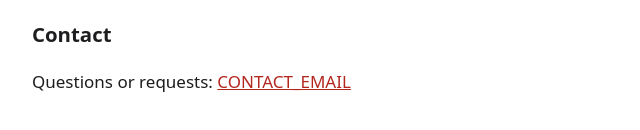
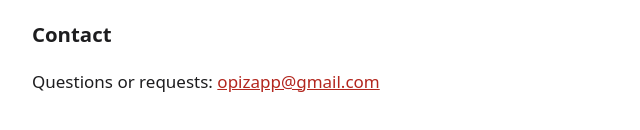
Before and after one commit to CuteySamurai/GoodBP, a plain HTML site: page docs/privacy.html in a window 1280 px wide. Shown: the part 2334-2464 px from the top of the page, 248-888 px from the left. Drawn offline with Linux system fonts and the light colour scheme.

Commit message:
Privacy policy: add contact email
Co-Authored-By: Claude Opus 5.5 <noreply@anthropic.com>
Claude-Session: https://claude.ai/code/session_01GMJ3BVcbNAg9NUJKXR6yES

```diff
--- a/docs/privacy.html
+++ b/docs/privacy.html
@@ -70,7 +70,7 @@
 <p>If a future version adds a feature that sends data off your phone (for example, alerts to family members), we will update this policy before that version is released and change the date above.</p>
 
 <h2>Contact</h2>
-<p>Questions or requests: <a href="mailto:CONTACT_EMAIL">CONTACT_EMAIL</a></p>
+<p>Questions or requests: <a href="mailto:opizapp@gmail.com">opizapp@gmail.com</a></p>
 </main>
 </body>
 </html>
```
